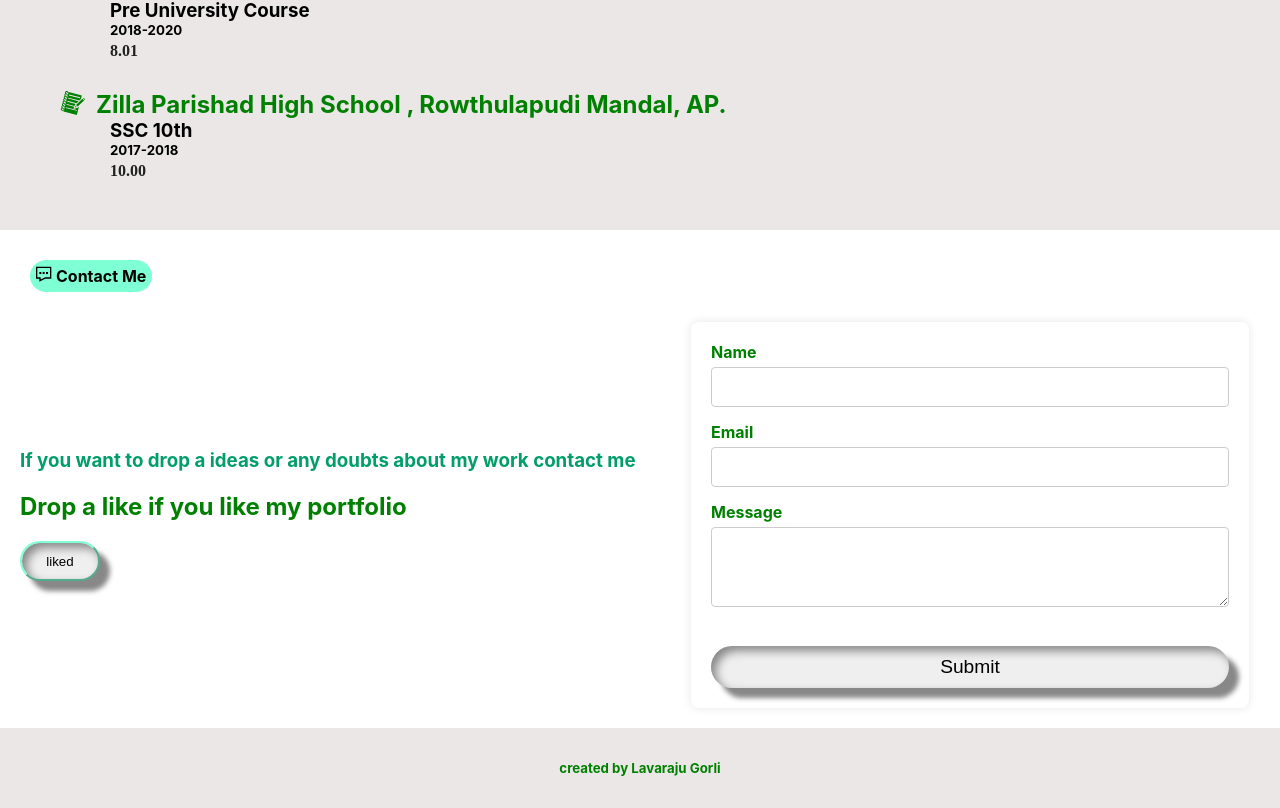
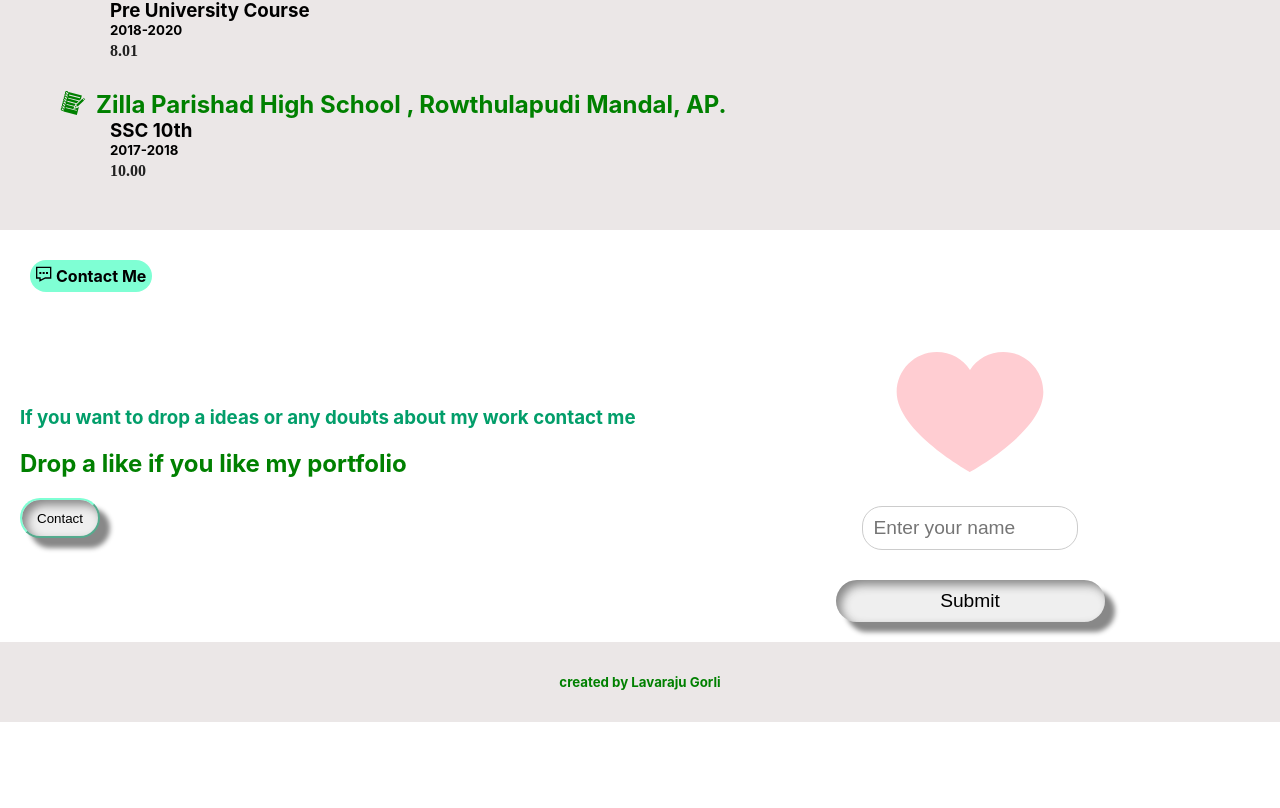
Before and after one commit to imlavaraju/Portfolio, a React (Create React App) app: page / in a window 1280 px wide. Shown: the part 2210-3018 px from the top of the page. After the commit the page ends 2932 px from the top, so only its background shows below. Built offline with nearby package versions, Linux system fonts and the light colour scheme; no server answers.

Commit message:
Update Contact.js

```diff
--- a/src/components/Contact.js
+++ b/src/components/Contact.js
@@ -10,7 +10,7 @@ const Contact = () => {
   });
   const [submitform, setSubmitform] = useState("");
   const [isLoading, setIsLoading] = useState(false);
-  const [like, setlike] = useState(false);
+  const [like, setlike] = useState(true);
   const [errors, setErrors] = useState({});
 
   const handleChange = (e) => {
```
